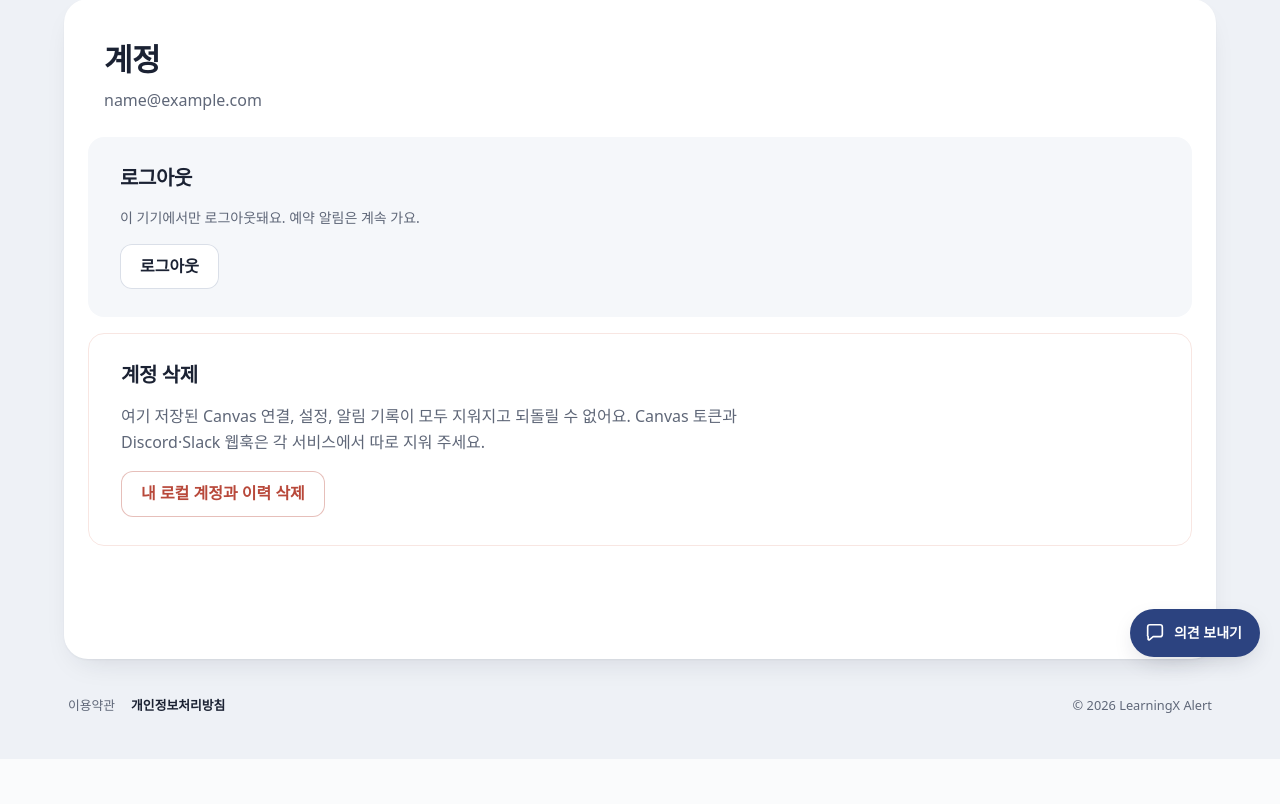
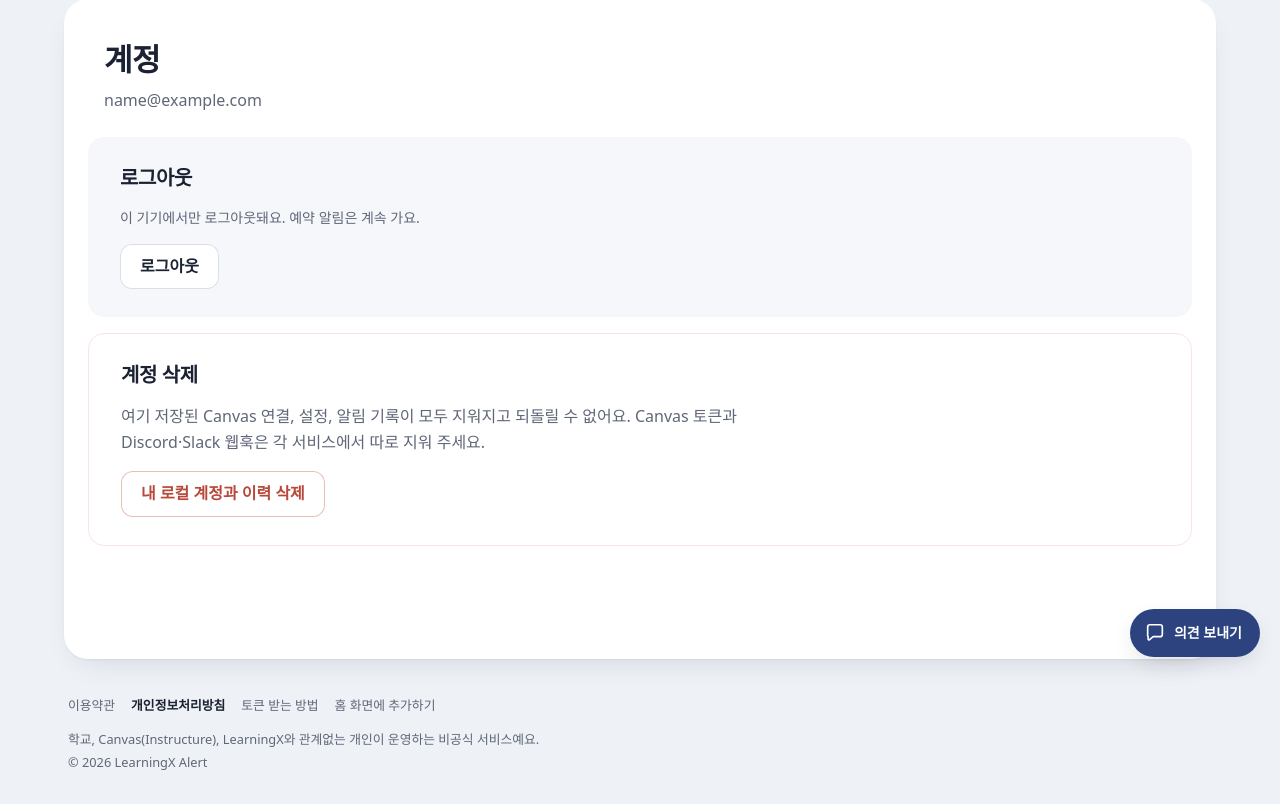
Before and after one commit to hjkim24/learningx-alert-web, a Django app: page /connection/account/ in a window 1280 px wide. Shown: the part 123-927 px from the top of the page. Before the commit the page ends 836 px from the top, so only its background shows below. Run offline with Django 5.2, Linux system fonts and the light colour scheme; the visitor is signed in with stand-in values (Sample User, id 1); some libraries are stand-ins or nearby versions.

Commit message:
feat: footer help links and unofficial-service notice

```diff
--- a/static/app.css
+++ b/static/app.css
@@ -2804,17 +2804,19 @@ body:has(.sticky-actions) .feedback-fab {
   width: var(--page);
   margin: -24px auto 0;
   padding: 0 4px 32px;
-  display: flex;
-  flex-wrap: wrap;
-  align-items: center;
-  justify-content: space-between;
-  gap: 4px 16px;
+  display: grid;
+  gap: 2px;
   color: var(--muted);
   font-size: var(--fs-meta);
 }
 
 .site-footer p {
   margin: 0;
+  line-height: 1.6;
+}
+
+.site-footer-note {
+  margin-top: 4px;
 }
 
 .site-footer-links {
--- a/templates/base.html
+++ b/templates/base.html
@@ -66,8 +66,11 @@
     <nav class="site-footer-links" aria-label="사이트 정보">
       <a href="{% url 'terms_of_service' %}">이용약관</a>
       <a class="site-footer-strong" href="{% url 'privacy_policy' %}">개인정보처리방침</a>
+      <a href="{% url 'canvas_token_guide' %}">토큰 받는 방법</a>
+      <a href="{% url 'pwa_install_guide' %}">홈 화면에 추가하기</a>
       {% if privacy_contact_email %}<a href="mailto:{{ privacy_contact_email }}">문의 {{ privacy_contact_email }}</a>{% endif %}
     </nav>
+    <p class="site-footer-note">학교, Canvas(Instructure), LearningX와 관계없는 개인이 운영하는 비공식 서비스예요.</p>
     <p>© 2026 LearningX Alert</p>
   </footer>
 
```
Also changed, not shown: accounts/tests/test_terms.py (+3 -0 lines).
